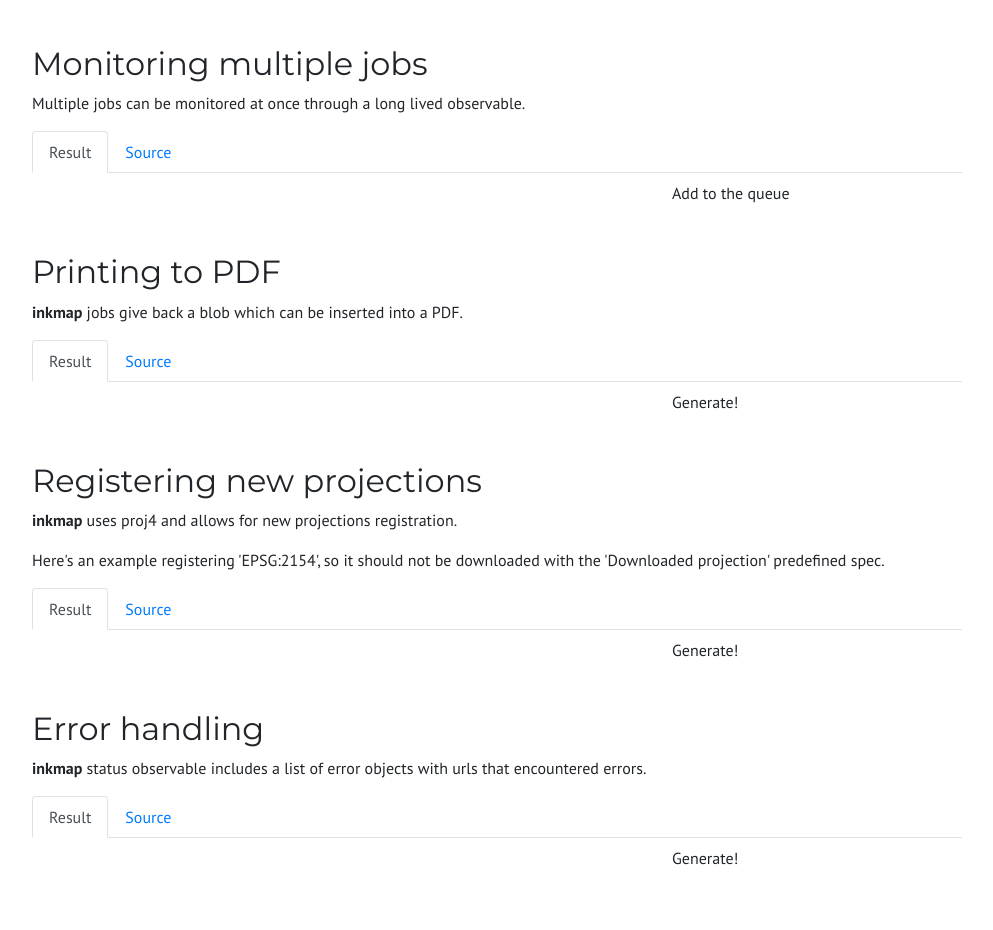
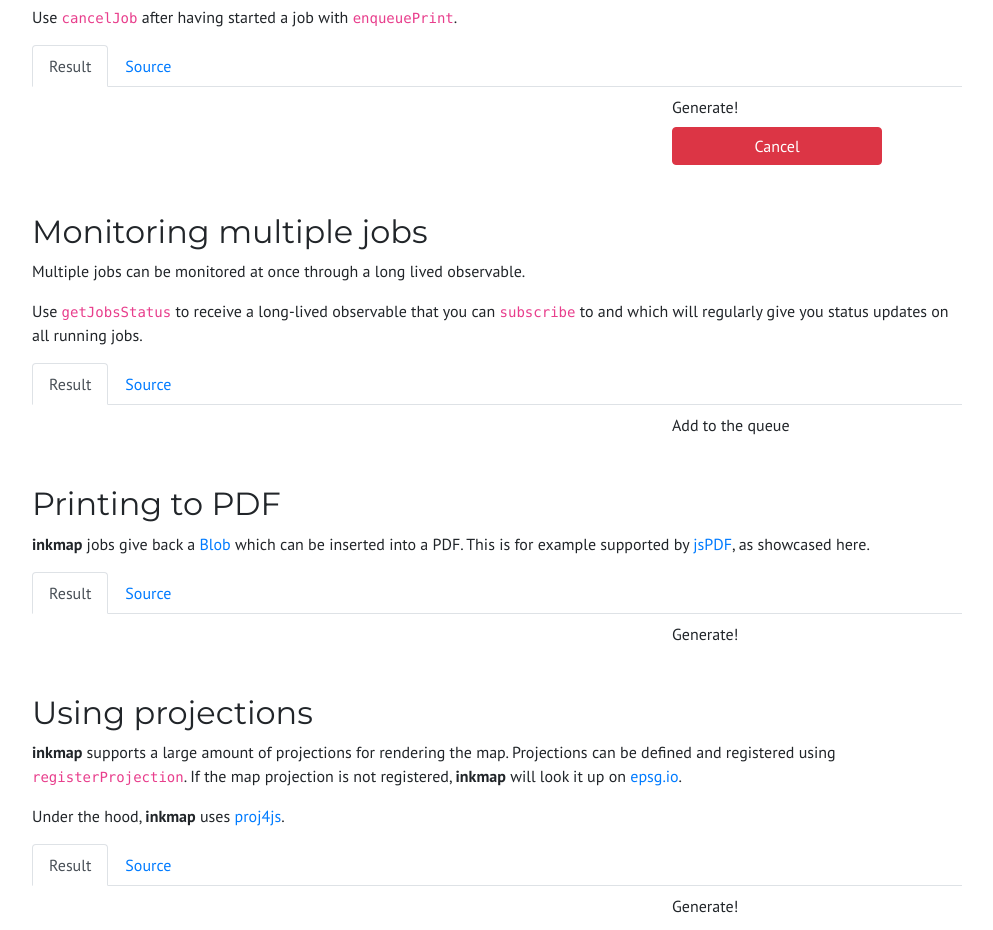
Before and after one commit to camptocamp/inkmap, a website built with webpack: page demo/index.html in a window 1280 px wide. Shown: the part 748-1678 px from the top of the page, without its empty margins (143-1136 px from the left). Built offline with nearby package versions, Linux system fonts and the light colour scheme.

Commit message:
doc: better example text, mention the API used and the types returned (observables, primises, blobs)

```diff
--- a/demo/examples/06-projection.js
+++ b/demo/examples/06-projection.js
@@ -1,5 +1,4 @@
-import { downloadBlob, print } from 'inkmap';
-import { registerProjection } from '../../src/main';
+import { downloadBlob, print, registerProjection } from 'inkmap';
 
 const root = document.getElementById('example-06');
 const btn = /** @type {CustomButton} */ root.querySelector('custom-button');
--- a/demo/index.html
+++ b/demo/index.html
@@ -59,6 +59,10 @@
           Give <strong>inkmap</strong> a JSON spec and it will use it to
           generate a PNG image in the background.
         </p>
+        <p>
+          Use the <code>print</code> API to begin printing a spec.
+          This function returns a <a href="https://developer.mozilla.org/en-US/docs/Web/JavaScript/Reference/Global_Objects/Promise">Promise</a> which resolves to a <a href="https://developer.mozilla.org/en-US/docs/Web/API/Blob">Blob</a> containing the map image.
+        </p>
         <ul class="nav nav-tabs">
           <li class="nav-item">
             <a
@@ -95,6 +99,10 @@
           <strong>inkmap</strong> also enables finer monitoring by making the
           job status observable.
         </p>
+        <p>
+          Use the <code>enqueuePrint</code> API to start a print job asynchronously. This functions returns a <a href="https://developer.mozilla.org/en-US/docs/Web/JavaScript/Reference/Global_Objects/Promise">Promise</a> which resolves to a job id.
+          You can then feed the job id to <code>getJobStatus</code> which will return an observable that you can <code>subscribe</code> to, emitting updates on the given print job status.
+        </p>
         <ul class="nav nav-tabs">
           <li class="nav-item">
             <a
@@ -130,7 +138,8 @@
 
       <div class="mt-5" id="example-03">
         <h2>Canceling a job</h2>
-        <p><strong>inkmap</strong> also enables job cancelation.</p>
+        <p><strong>inkmap</strong> also enables job cancellation.</p>
+        <p>Use <code>cancelJob</code> after having started a job with <code>enqueuePrint</code>.</p>
         <ul class="nav nav-tabs">
           <li class="nav-item">
             <a
@@ -176,6 +185,10 @@
           Multiple jobs can be monitored at once through a long lived
           observable.
         </p>
+        <p>
+          Use <code>getJobsStatus</code> to receive a long-lived observable that you can <code>subscribe</code> to and
+          which will regularly give you status updates on all running jobs.
+        </p>
         <ul class="nav nav-tabs">
           <li class="nav-item">
             <a
@@ -212,8 +225,8 @@
       <div class="mt-5" id="example-05">
         <h2>Printing to PDF</h2>
         <p>
-          <strong>inkmap</strong> jobs give back a blob which can be inserted
-          into a PDF.
+          <strong>inkmap</strong> jobs give back a <a href="https://developer.mozilla.org/en-US/docs/Web/API/Blob">Blob</a> which can be inserted
+          into a PDF. This is for example supported by <a href="http://raw.githack.com/MrRio/jsPDF/master/docs/module-addImage.html#~addImage">jsPDF</a>, as showcased here.
         </p>
         <ul class="nav nav-tabs">
           <li class="nav-item">
@@ -246,14 +259,13 @@
       </div>
 
       <div class="mt-5" id="example-06">
-        <h2>Registering new projections</h2>
+        <h2>Using projections</h2>
         <p>
-          <strong>inkmap</strong> uses proj4 and allows for new projections
-          registration.
+          <strong>inkmap</strong> supports a large amount of projections for rendering the map.
+          Projections can be defined and registered using <code>registerProjection</code>. If the map projection is not registered, <strong>inkmap</strong> will look it up on <a href="https://epsg.io/">epsg.io</a>.
         </p>
         <p>
-          Here's an example registering 'EPSG:2154', so it should not be
-          downloaded with the 'Downloaded projection' predefined spec.
+          Under the hood, <strong>inkmap</strong> uses <a href="http://proj4js.org/">proj4js</a>.
         </p>
         <ul class="nav nav-tabs">
           <li class="nav-item">
@@ -288,8 +300,8 @@
       <div class="mt-5" id="example-07">
         <h2>Error handling</h2>
         <p>
-          <strong>inkmap</strong> status observable includes a list of error
-          objects with urls that encountered errors.
+          When errors are encountered while loading data for one or several layers, <strong>inkmap</strong> includes a list of error
+          objects with urls in the status updates.
         </p>
         <ul class="nav nav-tabs">
           <li class="nav-item">
```
